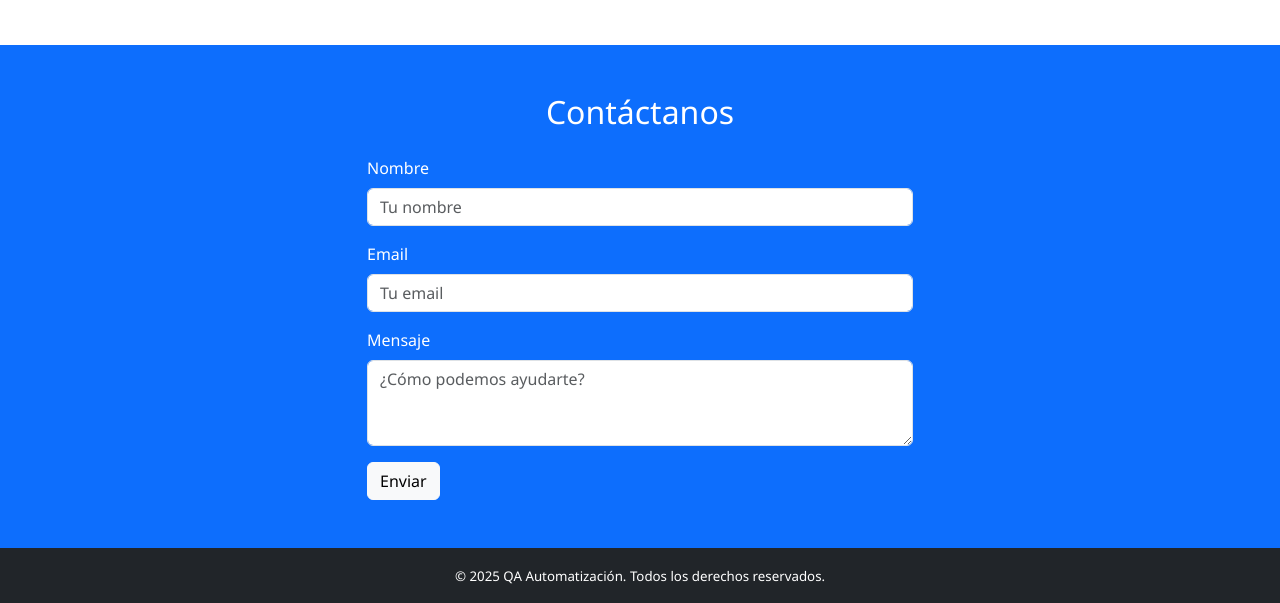
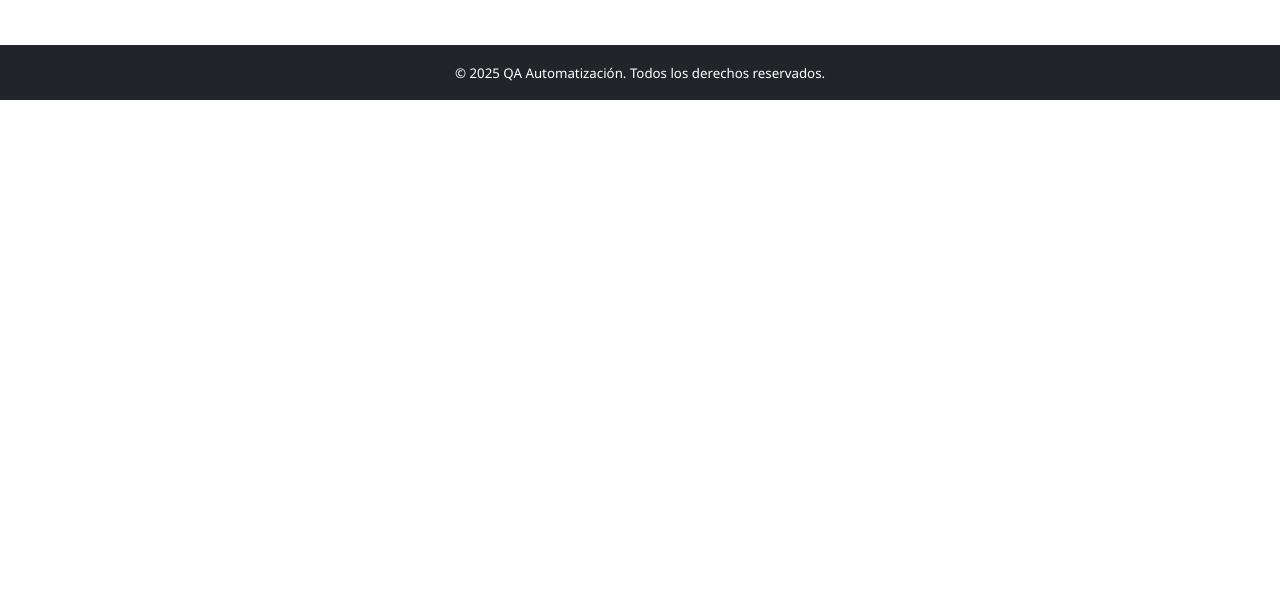
Before and after one commit to ivanmorenoswapps/page-html-qa-automation, a website: page index.html in a window 1280 px wide. Shown: the part 1807-2410 px from the top of the page. After the commit the page ends 1907 px from the top, so only its background shows below. Drawn offline with nearby package versions, Linux system fonts and the light colour scheme.

```diff
--- a/index.html
+++ b/index.html
@@ -115,33 +115,6 @@
         </div>
       </div>
     </section>
-
-    <!-- Contacto -->
-    <section id="contacto" class="bg-primary text-white py-5">
-      <div class="container">
-        <h2 class="mb-4 text-center">Contáctanos</h2>
-        <div class="row justify-content-center">
-          <div class="col-md-6">
-            <form>
-              <div class="mb-3">
-                <label for="nombre" class="form-label">Nombre</label>
-                <input type="text" class="form-control" id="nombre" placeholder="Tu nombre">
-              </div>
-              <div class="mb-3">
-                <label for="email" class="form-label">Email</label>
-                <input type="email" class="form-control" id="email" placeholder="Tu email">
-              </div>
-              <div class="mb-3">
-                <label for="mensaje" class="form-label">Mensaje</label>
-                <textarea class="form-control" id="mensaje" rows="3" placeholder="¿Cómo podemos ayudarte?"></textarea>
-              </div>
-              <button type="submit" class="btn btn-light">Enviar</button>
-            </form>
-          </div>
-        </div>
-      </div>
-    </section>
-
     <!-- Footer -->
     <footer class="bg-dark text-white text-center py-3">
       <div class="container">
```
